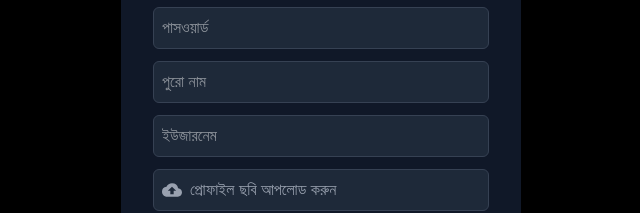
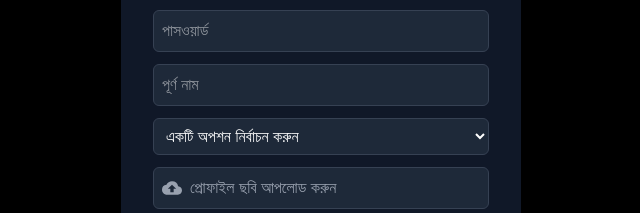
Before and after one commit to BADHON512/modern-madrasa, a Next.js app: page /sign-up in a window 1280 px wide. Shown: the part 292-505 px from the top of the page, without its empty margins (319-959 px from the left). Built offline with nearby package versions, Linux system fonts and the light colour scheme.

Commit message:
front end already ok

```diff
--- a/app/layout.tsx
+++ b/app/layout.tsx
@@ -14,10 +14,38 @@ const geistMono = Geist_Mono({
   subsets: ["latin"],
 });
 
+
+
+
 export const metadata: Metadata = {
-  title: "Create Next App",
-  description: "Generated by create next app",
+  title: "Darul Ihsan Cadet Madrasah",
+  description: "Darul Ihsan Cadet Madrasah is a leading educational institution focused on academic excellence and moral development.",
+  keywords: ["Darul Ihsan", "Cadet Madrasah", "Madrasah", "Education", "Islamic School"],
+  authors: [{ name: "Darul Ihsan Cadet Madrasah" }],
+  viewport: "width=device-width, initial-scale=1.0",
+  robots: "index, follow", // গুগল ইঞ্জিনকে পেজ ক্রল করার অনুমতি দেয়
+  openGraph: {
+    title: "Darul Ihsan Cadet Madrasah",
+    description: "Darul Ihsan Cadet Madrasah is a leading educational institution focused on academic excellence and moral development.",
+    url: "https://your-website-url.com", // আপনার সাইটের URL দিন
+    images: [
+      {
+        url: "/path-to-your-image.jpg", // ইমেজ URL
+        width: 1200, // ইমেজের প্রস্থ
+        height: 630, // ইমেজের উচ্চতা
+        alt: "Darul Ihsan Cadet Madrasah Cover Image", // ইমেজের বর্ণনা
+      },
+    ],
+    siteName: "Darul Ihsan Cadet Madrasah",
+  },
+  twitter: {
+    card: "summary_large_image", // টুইটারে বড় চিত্র সহ পোস্ট হবে
+    title: "Darul Ihsan Cadet Madrasah",
+    description: "Darul Ihsan Cadet Madrasah is a leading educational institution focused on academic excellence and moral development.",
+    images: ["/path-to-your-image.jpg"], // টুইটারে ব্যবহারের জন্য ইমেজ লিংক
+  },
 };
+
 
 export default function RootLayout({
   children,
--- a/app/sign-up/page.tsx
+++ b/app/sign-up/page.tsx
@@ -32,7 +32,7 @@ export default function SignupPage() {
     <div className="flex items-center flex-col justify-center min-h-screen bg-black text-white">
       <div className="bg-gray-900 p-8 rounded-lg shadow-lg w-[90%] md:w-[400px]">
         <p className="text-center text-gray-400 mb-4  lg:text-2xl">
-        দারুল ইহসান ক্যাডেট মাদ্রাসা
+          দারুল ইহসান ক্যাডেট মাদ্রাসা
         </p>
 
 
@@ -45,8 +45,8 @@ export default function SignupPage() {
 
         <form onSubmit={handleSubmit} className="space-y-3">
 
-    <div className=" flex justify-center">
-    {form.profilePic && (
+          <div className=" flex justify-center">
+            {form.profilePic && (
               <img
                 src={URL.createObjectURL(form.profilePic)}
                 alt="Uploaded Preview"
@@ -54,7 +54,7 @@ export default function SignupPage() {
               />
             )}
 
-    </div>
+          </div>
           <input
             type="email"
             name="email"
@@ -74,19 +74,25 @@ export default function SignupPage() {
           <input
             type="text"
             name="fullName"
-            placeholder="পুরো নাম"
+            placeholder="পূর্ণ নাম"
             className="w-full p-2 bg-gray-800 border border-gray-700 rounded-md"
             onChange={handleChange}
             required
           />
-          <input
-            type="text"
-            name="username"
-            placeholder="ইউজারনেম"
-            className="w-full p-2 bg-gray-800 border border-gray-700 rounded-md"
+          <select
+            name="role"
+            className="w-full p-2 bg-gray-800 border border-gray-700 rounded-md text-white"
             onChange={handleChange}
             required
-          />
+          >
+            <option value="" disabled selected>
+              একটি অপশন নির্বাচন করুন
+            </option>
+            <option value="student">Student</option>
+            <option value="admin">Admin</option>
+            <option value="super_admin">Super Admin</option>
+          </select>
+
           <div className="flex flex-col items-center space-y-2">
             <label className="cursor-pointer flex items-center space-x-2 bg-gray-800 border border-gray-700 p-2 rounded-md w-full">
               <MdCloudUpload className="text-xl text-gray-400" />
--- a/components/Layouts/Header.tsx
+++ b/components/Layouts/Header.tsx
@@ -36,7 +36,7 @@ const Header = (props: Props) => {
         </Link>
 
         {/* Desktop Menu */}
-        <nav className="hidden md:flex space-x-6">
+        <nav className="hidden lg:flex space-x-6">
           <Link href="/" className="hover:text-gray-300">হোম</Link>
           <Link href="/about" className="hover:text-gray-300">আমাদের সম্পর্কে</Link>
           <Link href="/academic" className="hover:text-gray-300">একাডেমিক তথ্য</Link>
@@ -59,7 +59,7 @@ const Header = (props: Props) => {
 
       {/* Mobile Menu */}
       {isOpen && (
-        <div className="md:hidden  text-white p-4 space-y-3">
+        <div className="lg:hidden  text-white p-4 space-y-3">
           <Link href="/" className="block">হোম</Link>
           <Link href="/about" className="block">আমাদের সম্পর্কে</Link>
           <Link href="/academic" className="block">একাডেমিক তথ্য</Link>
@@ -67,7 +67,7 @@ const Header = (props: Props) => {
           <Link href="/admission" className="block">ভর্তি</Link>
           <Link href="/contact" className="block">যোগাযোগ</Link>
           <Link href="/notice" className="hover:text-red-600 font-bold text-red-400">নোটিশ </Link>
-          <Link href="/login" className="block bg-white text-blue-600 px-4 py-2 rounded-full text-center">লগইন</Link>
+          <Link href="/login" className="block bg-white text-blue-600 px-4 py-2 rounded-full mt-2 text-center">লগইন</Link>
         </div>
       )}
     </header>
```
Also changed, not shown: app/globals.css (line endings or trailing spaces).
